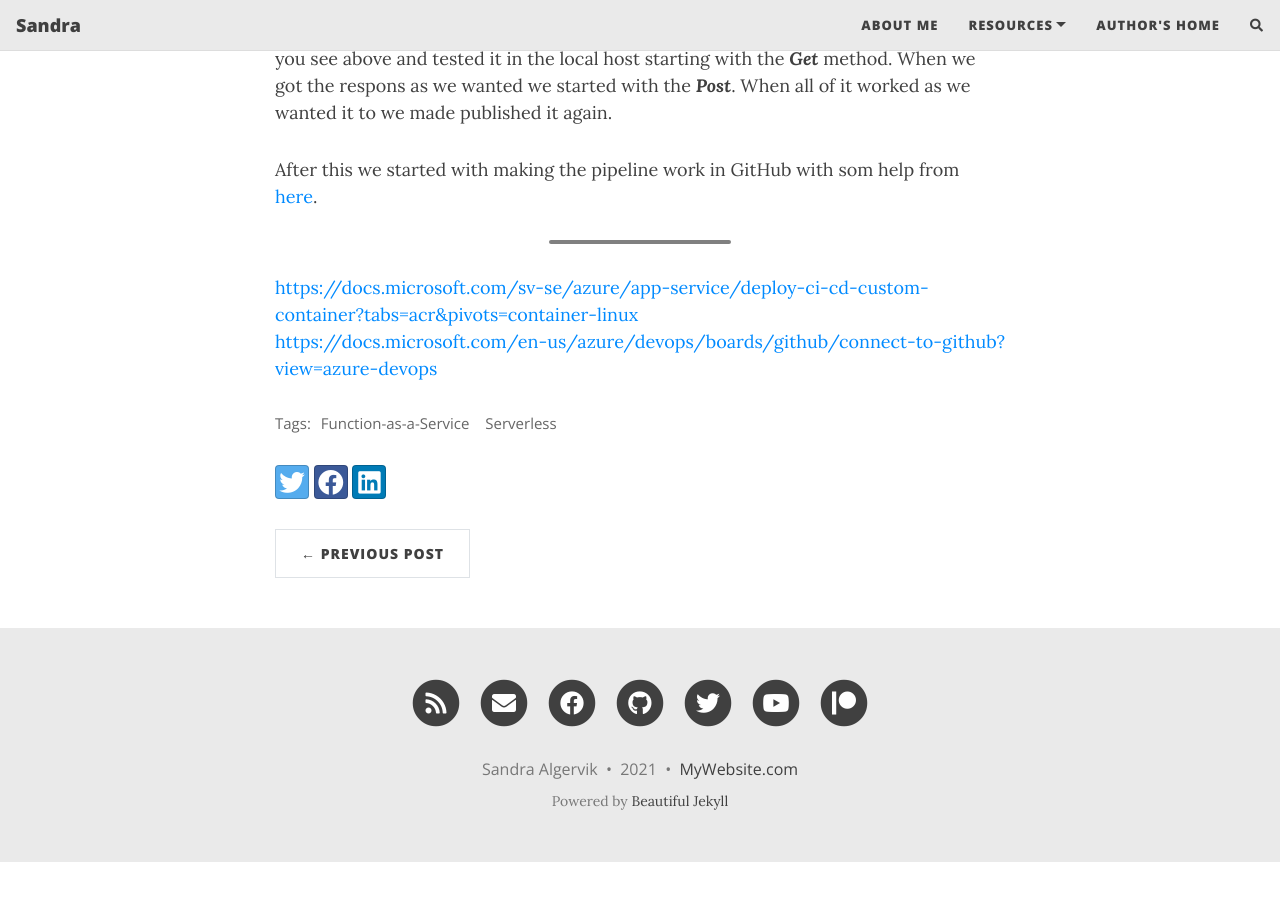
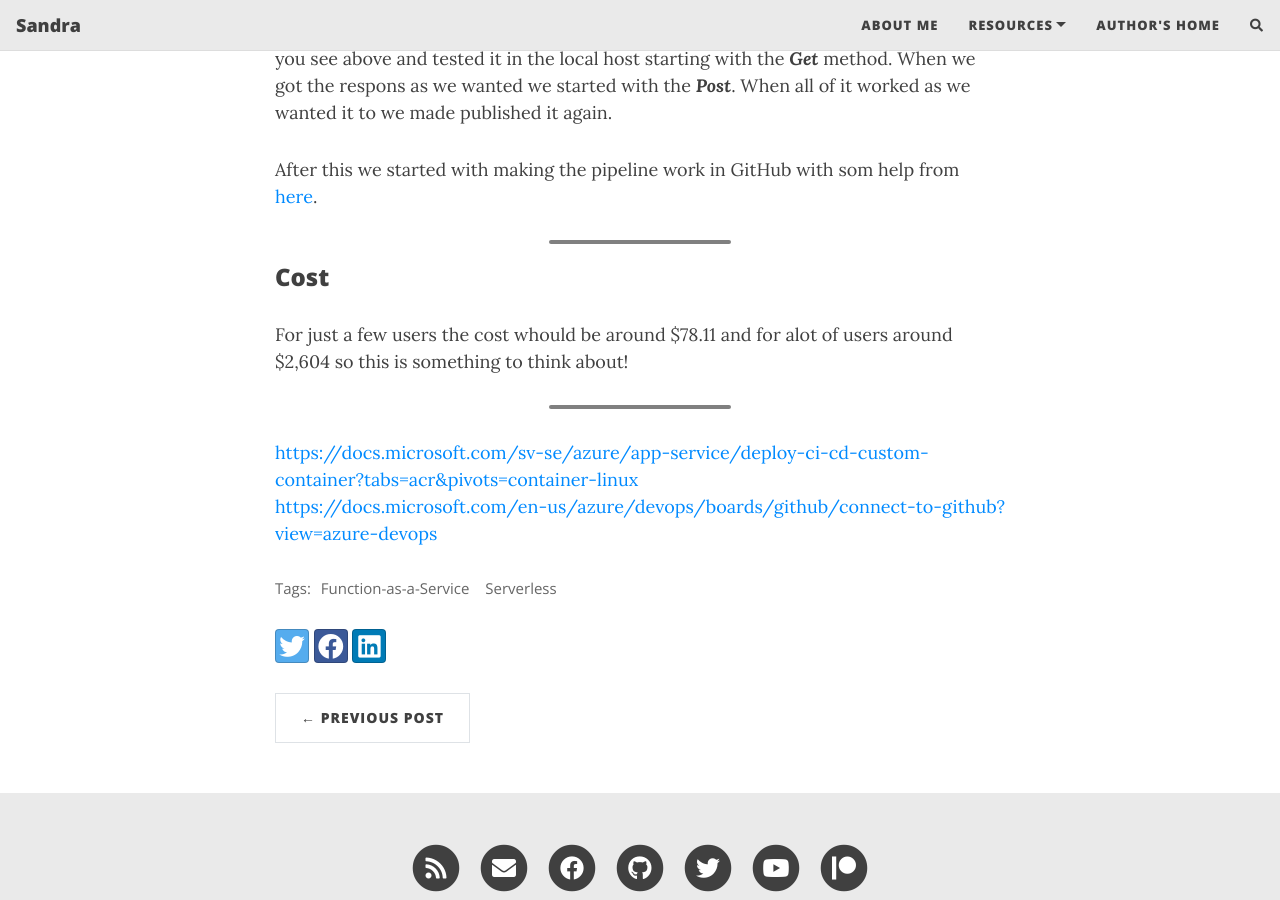
Before and after one commit to SaAlgervik/SaAlgerik.github.io, a Jekyll site: the page built from _posts/2021-09-22-Cloud-Applications.md, in a window 1280 px wide and 900 px high, scrolled down 2615 px. Built offline with Jekyll 4.4.1, drawn with Linux system fonts in a browser that asks for light colours; nearby versions of some CDN libraries; comment, search, counter and statistics services are not loaded; before the commit the page ends 3477 px from its top, so only the background shows below that.

Commit message:
Update 2021-09-22-Cloud-Applications.md

```diff
--- a/_posts/2021-09-22-Cloud-Applications.md
+++ b/_posts/2021-09-22-Cloud-Applications.md
@@ -103,6 +103,11 @@ After this we started with making the pipeline work in GitHub with som help from
 
 
 _______________________
+### Cost
+
+For just a few users the cost whould be around $78.11 and for alot of users around $2,604 so this is something to think about!
+
+_______________________
 
 
 <https://docs.microsoft.com/sv-se/azure/app-service/deploy-ci-cd-custom-container?tabs=acr&pivots=container-linux>
```
